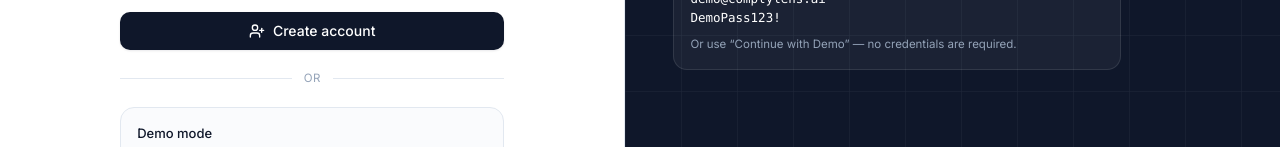
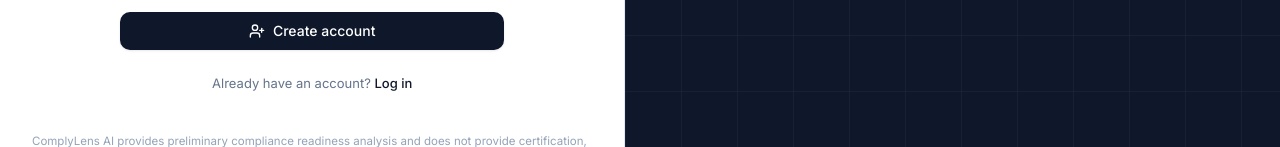
Before and after one commit to Haseebriasat7767/Complense, a React (Vite) app in the folder client/: page /signup in a window 1280 px wide. Shown: the part 805-952 px from the top of the page. Built offline with nearby package versions, Linux system fonts and the light colour scheme; no server answers.

Commit message:
Remove demo entry from account creation

```diff
--- a/client/src/pages/auth/SignupPage.tsx
+++ b/client/src/pages/auth/SignupPage.tsx
@@ -7,7 +7,7 @@ import { InlineAlert } from '@/components/ui/Feedback';
 import { useToast } from '@/components/ui/Toast';
 import { useSession } from '@/lib/session';
 import { ApiError } from '@/lib/api';
-import { AuthDivider, AuthFootnoteLink, AuthLayout, DemoEntryPanel } from './AuthLayout';
+import { AuthFootnoteLink, AuthLayout } from './AuthLayout';
 
 export function SignupPage() {
   const { signup, loading } = useSession();
@@ -164,8 +164,6 @@ export function SignupPage() {
         </Button>
       </form>
 
-      <AuthDivider />
-      <DemoEntryPanel />
     </AuthLayout>
   );
 }
```
